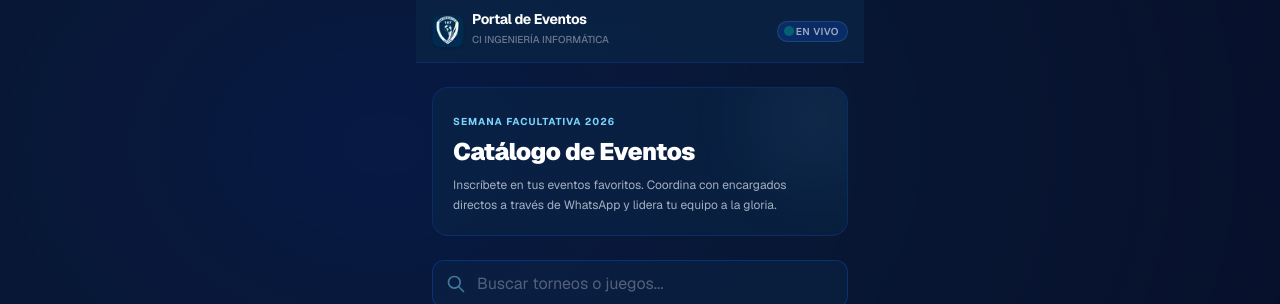
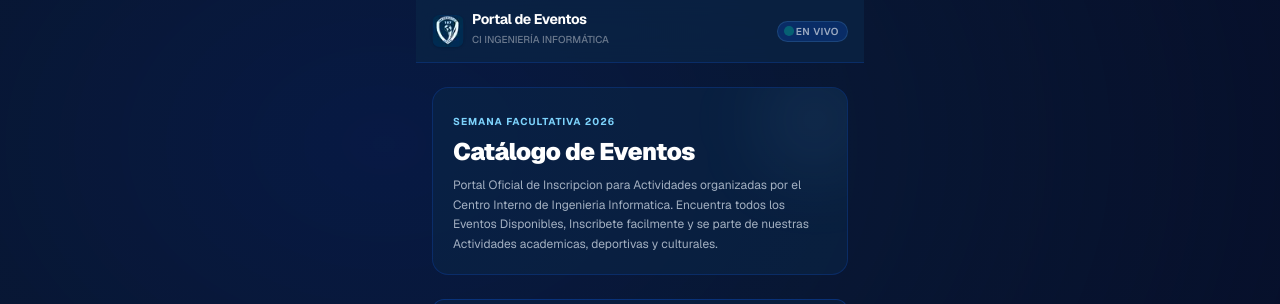
Before and after one commit to Job-Natanael-Contreras-Garzon/EventsManagerCIinformatica, a Next.js app: page / in a window 1280 px wide. Shown: the top 304 px of the page. Built offline with nearby package versions, Linux system fonts and the light colour scheme; no server answers; the database is empty.

Commit message:
updtae tada

```diff
--- a/src/app/page.tsx
+++ b/src/app/page.tsx
@@ -64,7 +64,8 @@ export default async function Home() {
               Catálogo de Eventos
             </h2>
             <p className="mt-2 text-xs leading-relaxed text-brand-light-gray/70">
-              Inscríbete en tus eventos favoritos. Coordina con encargados directos a través de WhatsApp y lidera tu equipo a la gloria.
+              Portal Oficial de Inscripcion para Actividades organizadas por el Centro Interno de Ingenieria Informatica.
+              Encuentra todos los Eventos Disponibles, Inscribete facilmente y se parte de nuestras Actividades academicas, deportivas y culturales.
             </p>
           </div>
         </section>
```
